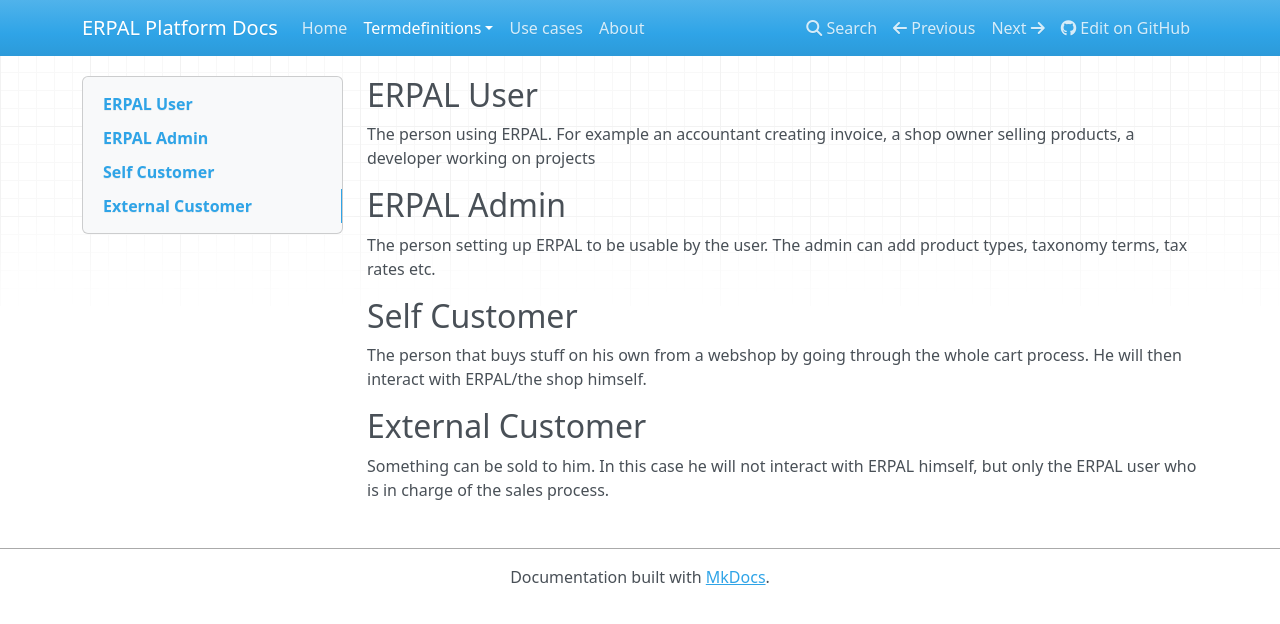
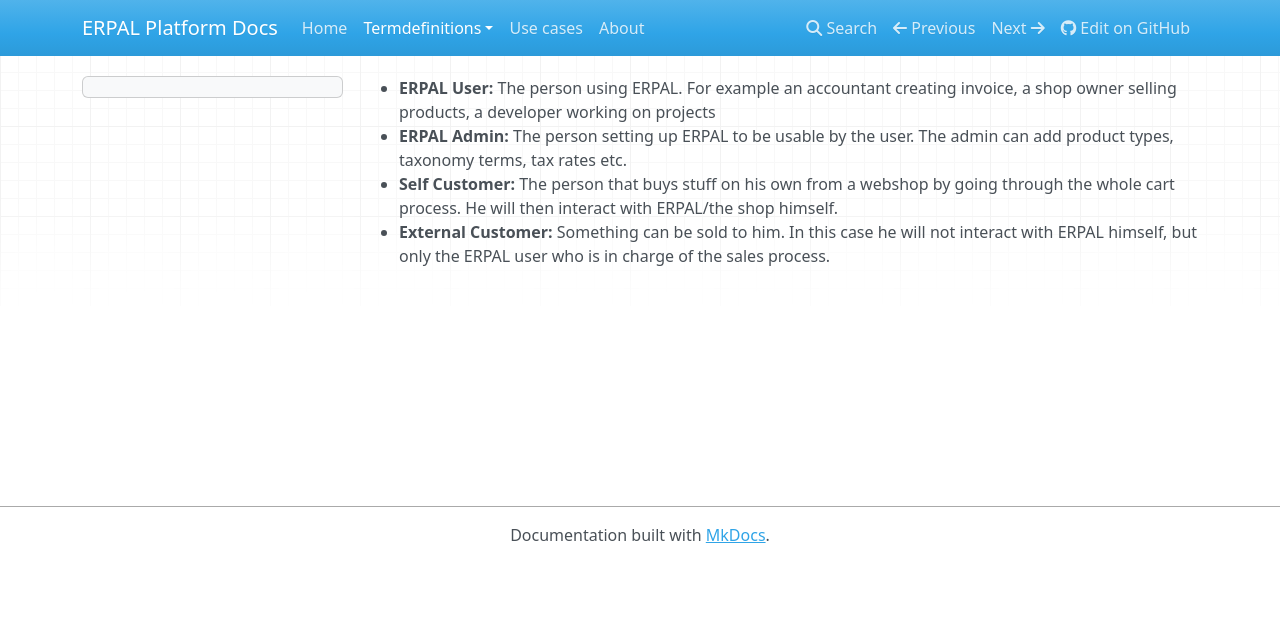
Before and after one commit to brightsolutions/ERPAL-Platform-Docs, an MkDocs documentation site: the page built from docs/termdefinitions/roles.md, in a window 1280 px wide. Shown: the top 624 px of the page. Built offline with MkDocs 1.6.1, drawn with Linux system fonts in a browser that asks for light colours; nearby versions of some CDN libraries; old or Windows-style settings are respelled for this version of MkDocs.

```diff
--- a/docs/termdefinitions/roles.md
+++ b/docs/termdefinitions/roles.md
@@ -1,12 +1,5 @@
-## ERPAL User
-The person using ERPAL. For example an accountant creating invoice, a shop owner selling products, a developer working on projects
-
-## ERPAL Admin
-The person setting up ERPAL to be usable by the user. The admin can add product types, taxonomy terms, tax rates
+- **ERPAL User:** The person using ERPAL. For example an accountant creating invoice, a shop owner selling products, a developer working on projects
+- **ERPAL Admin:** The person setting up ERPAL to be usable by the user. The admin can add product types, taxonomy terms, tax rates
     etc.
-
-## Self Customer
-The person that buys stuff on his own from a webshop by going through the whole cart process. He will then interact with ERPAL/the shop himself.
-
-## External Customer
-Something can be sold to him. In this case he will not interact with ERPAL himself, but only the ERPAL user who is in charge of the sales process.
+- **Self Customer:** The person that buys stuff on his own from a webshop by going through the whole cart process. He will then interact with ERPAL/the shop himself.
+- **External Customer:** Something can be sold to him. In this case he will not interact with ERPAL himself, but only the ERPAL user who is in charge of the sales process.
--- a/mkdocs.yml
+++ b/mkdocs.yml
@@ -13,6 +13,10 @@ pages:
 - [termdefinitions/quote.md, 'Termdefinitions', 'Quote']
 - [termdefinitions/order.md, 'Termdefinitions', 'Order']
 - [termdefinitions/invoice.md, 'Termdefinitions', 'Invoice']
+- [termdefinitions/taxes.md, 'Termdefinitions', 'Taxes']
+- [termdefinitions/project.md, 'Termdefinitions', 'Project']
+- [termdefinitions/budgets.md, 'Termdefinitions', 'Budgets']
+- [termdefinitions/audit-proof.md, 'Termdefinitions', 'Audit-proof']
 - [usecases.md, 'Use cases']
 - [about.md, 'About']
 
```
Also changed, not shown: docs/termdefinitions/audit-proof.md (added, +6 -0 lines), docs/termdefinitions/budgets.md (added, +10 -0 lines), docs/termdefinitions/line-item.md (+10 -10 lines), docs/termdefinitions/order.md (+2 -2 lines), docs/termdefinitions/project.md (added, +13 -0 lines), docs/termdefinitions/quote.md (+2 -1 lines), erpaltheme/img/favicon.ico, 1 other file.
